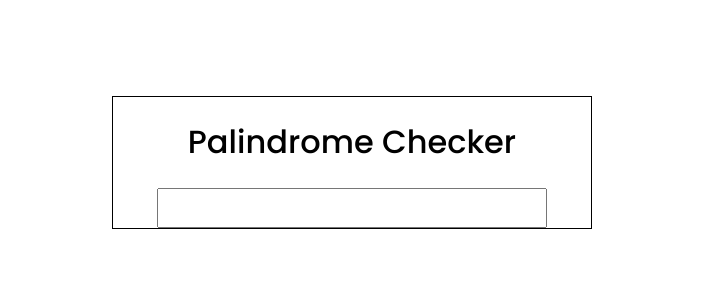
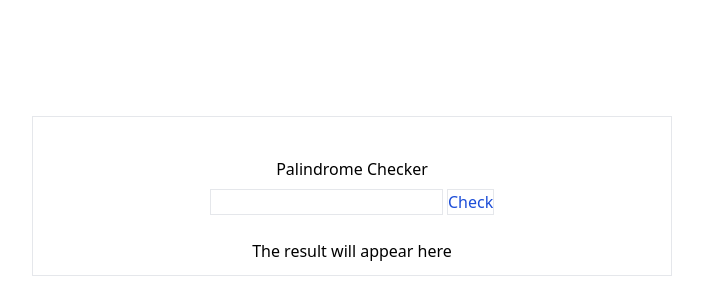
Before and after one commit to Zireha/belajar-html, a plain HTML site: page Palindrome Checker/index.html in a window 1280 px wide. Shown: the part 204-504 px from the top of the page, without its empty margins (288-991 px from the left). Drawn offline with nearby package versions, Linux system fonts and the light colour scheme; files that its build step writes are made by us from their sources.

Commit message:
add tailwind, and some functions

```diff
--- a/Palindrome Checker/index.html
+++ b/Palindrome Checker/index.html
@@ -12,10 +12,19 @@
 
 
 <body>
-    <div class="box title-head">
-        <h1 class="title">Palindrome Checker</h1>
-        <input type="text" name="text-input" id="text-input">
+    <div class="h-screen flex items-center justify-center">
+        <div class="box pt-10 title-head mx-20 font-sans w-3/6 h-1/5 p-4 mx-auto text-center border">
+            <form action="">
+                <h1 class="title pb-2">Palindrome Checker</h1>
+                <input type="text" name="text-input" id="text-input" class="border">
+                <button class="border text-blue-700" type="submit" name="text-input" id="check-btn">Check</button>
+                <br>
+                <br>
+            </form>
+            <div id="result">The result will appear here</div>
+        </div>
     </div>
 
+    <script src="https://cdn.tailwindcss.com"></script>
 </body>
 </html>
--- a/Palindrome Checker/styles.css
+++ /dev/null
@@ -1,21 +0,0 @@
-h1 {
-    font-family: Poppins;
-    font-weight: 500;
-}
-
-body {
-    margin: auto;
-    text-align: center;
-
-}
-
-.box {
-    border: 1px solid black;
-    margin: 300px 400px;
-}
-
-#text-input {
-    height: 120%;
-    width: 80%;
-    padding-bottom: 20px;
-}
```
Also changed, not shown: Palindrome Checker/script.js (+29 -0 lines), Palindrome Checker/tempCodeRunnerFile.js (added).
